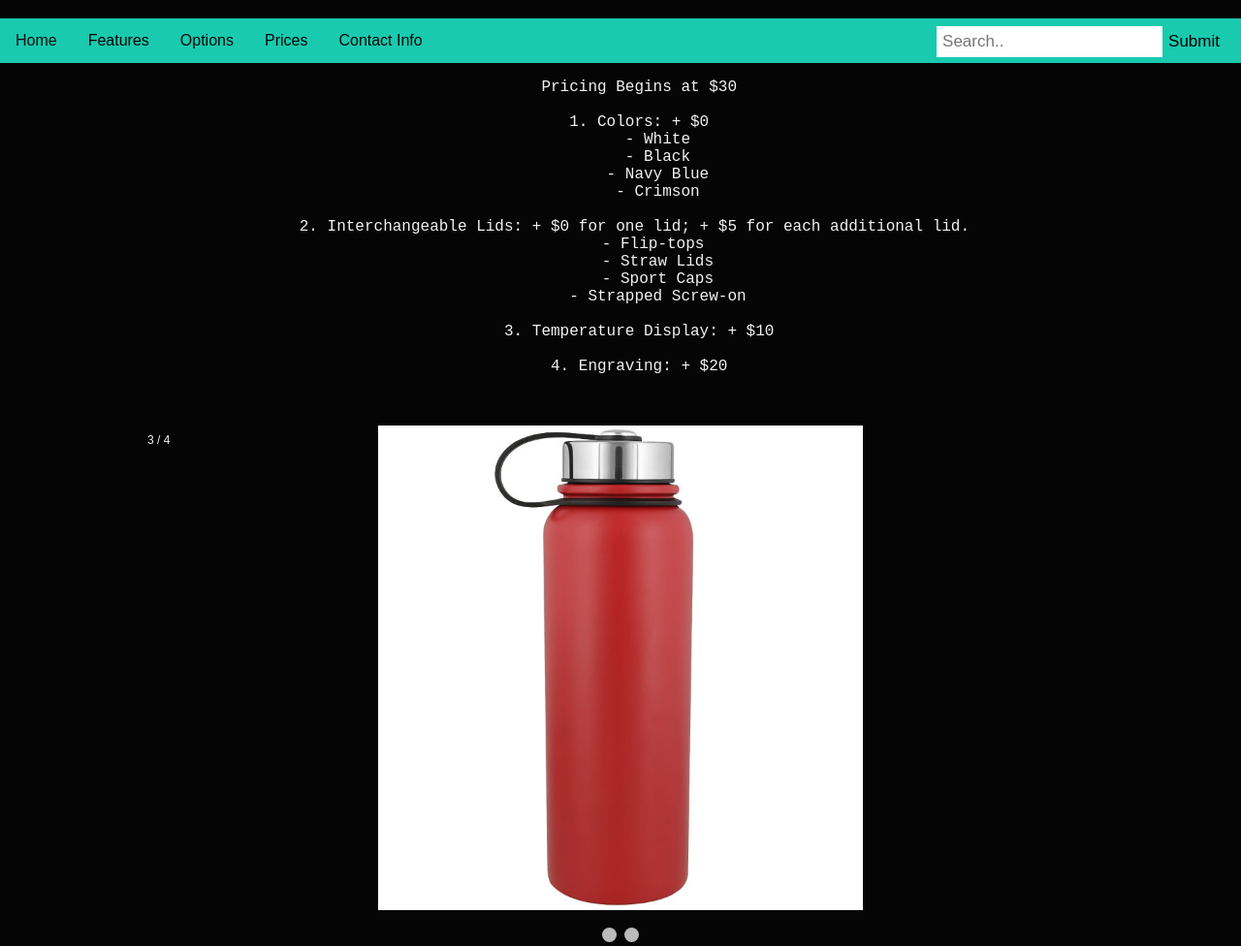
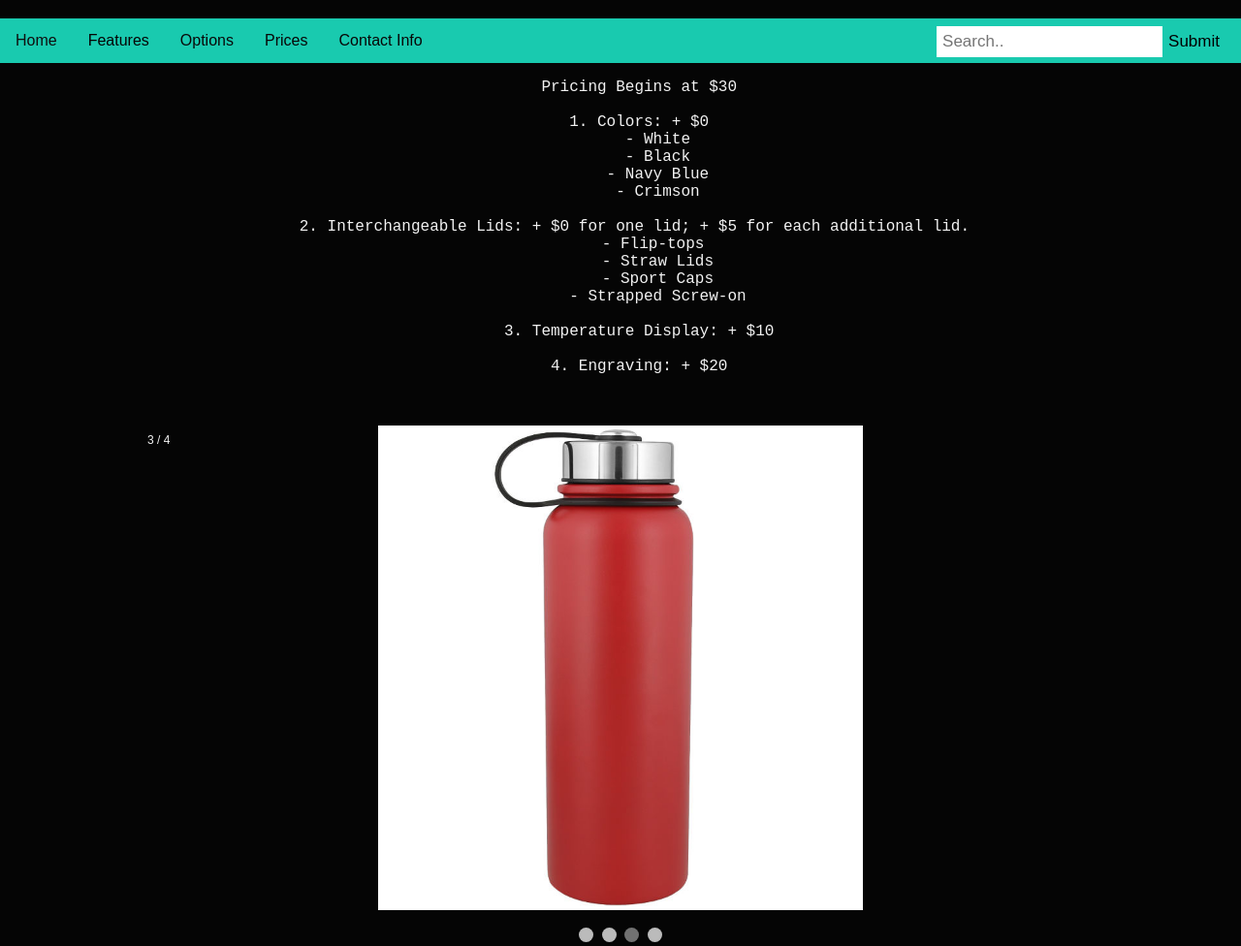
Before and after one commit to CSswill168/cs_swill168.github.io, a plain HTML site: page prices.html in a window 1280 px wide. Shown: the part 61-1037 px from the top of the page at 97% size. Drawn offline with Linux system fonts and the light colour scheme.

```diff
--- a/prices.html
+++ b/prices.html
@@ -310,6 +310,8 @@ body {
 <div style="text-align:center">
   <span class="dot"></span>
   <span class="dot"></span>
+  <span class="dot"></span>
+  <span class="dot"></span>
 </div>
 
 <div id="navbar">
```
